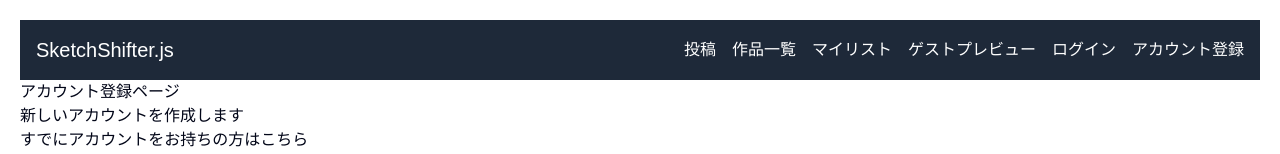
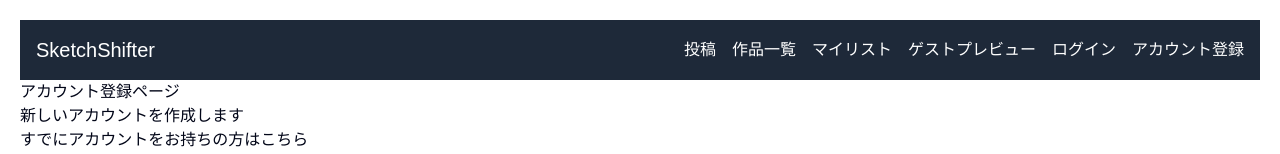
Before and after one commit to SketchShifter/sketchshifter_frontend, a Next.js app: page /register in a window 1280 px wide. Shown: the top 154 px of the page. Built offline with nearby package versions, Linux system fonts and the light colour scheme.

Commit message:
SketchShifterを押したらホーム画面に戻るようにした

```diff
--- a/src/components/topbar.tsx
+++ b/src/components/topbar.tsx
@@ -3,7 +3,9 @@ import Link from 'next/link';
 const TopBar = () => {
     return (
       <div className="bg-gray-800 p-4 flex justify-between items-center">
-        <h1 className="text-white text-xl">SketchShifter.js</h1>
+        <h1 className="text-white text-xl">
+            <Link href={"/"}>SketchShifter</Link>
+        </h1>
         <div className="ml-auto flex space-x-4"> {/* ボタンを右端に配置 */}
           <button className="text-white">
             投稿
```
